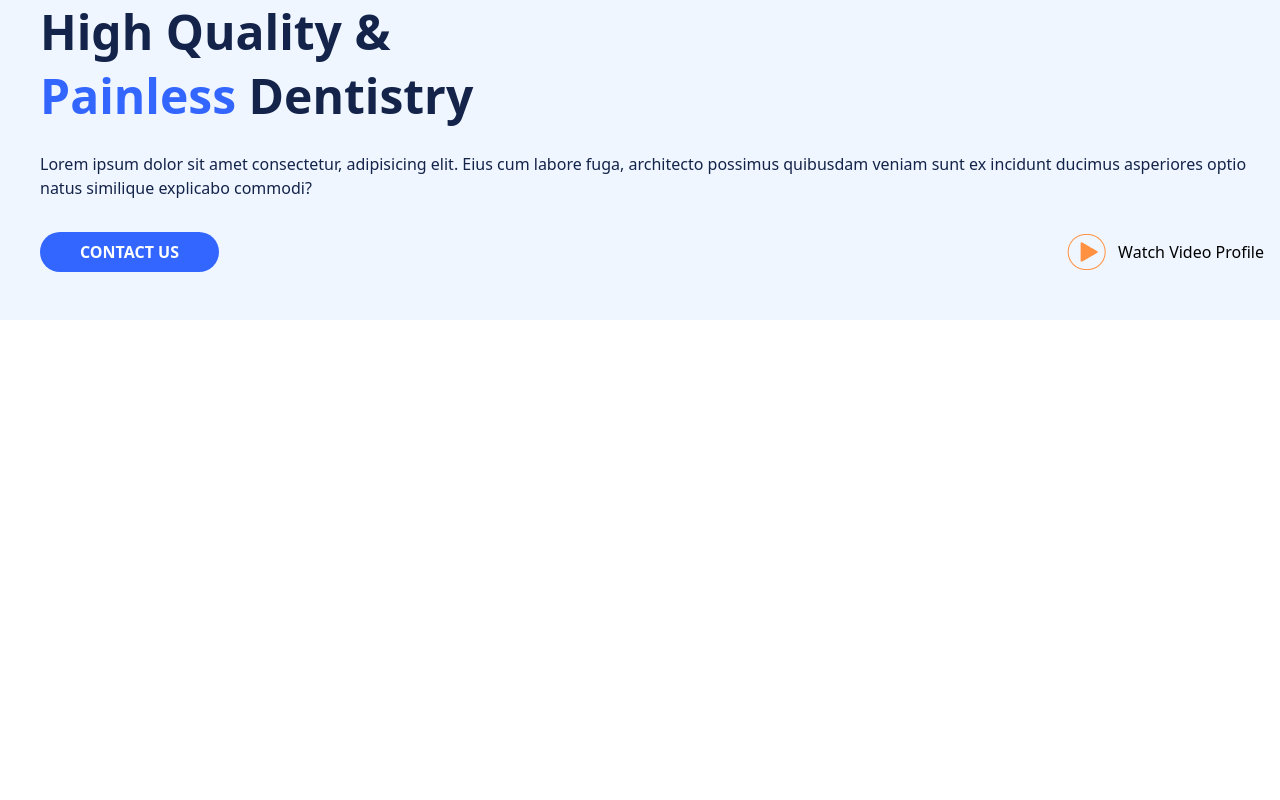
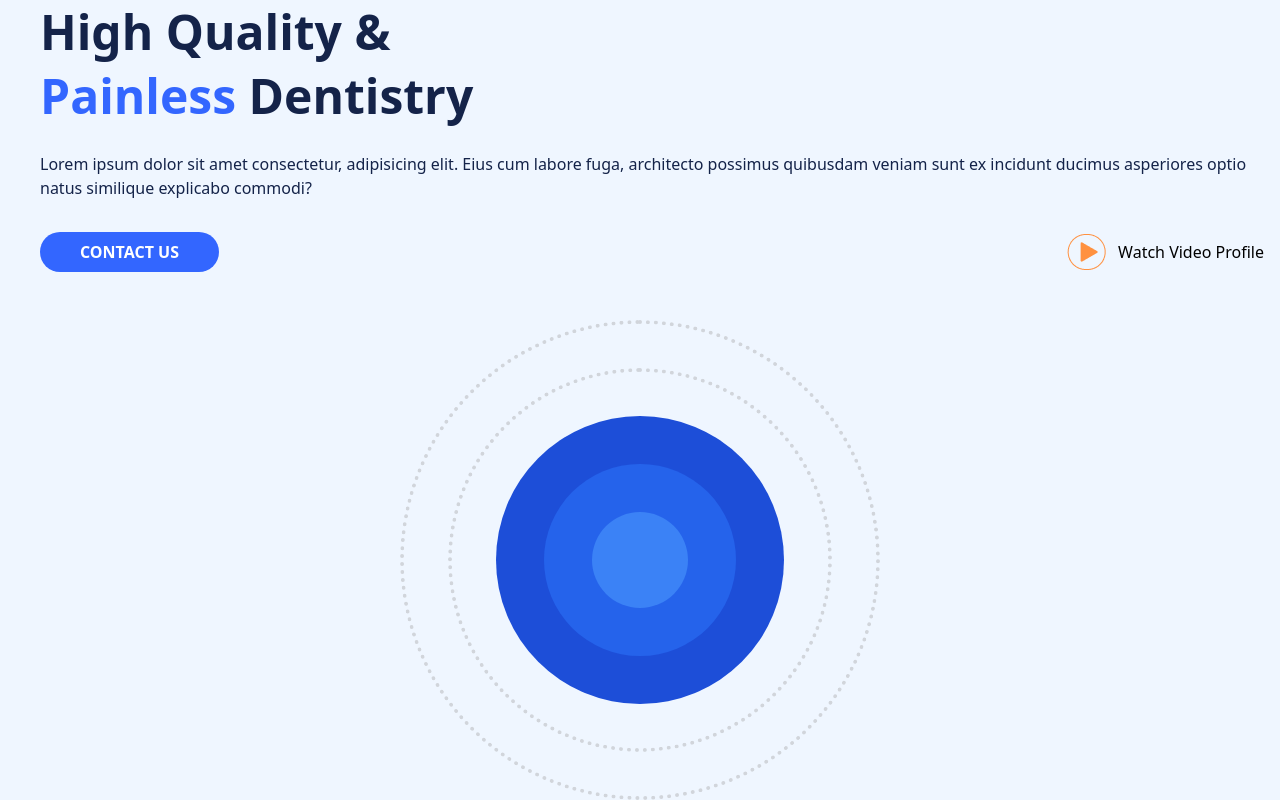
Before and after one commit to paul-murithi/frontEnd-projects, a React (Vite) app in the folder dentist-website-main/: page / in a window 1280 px wide. Shown: the part 326-1126 px from the top of the page. Before the commit the page ends 800 px from the top, so only its background shows below. Built offline with nearby package versions, Linux system fonts and the light colour scheme.

Commit message:
feat: potrait section blueprint

```diff
--- a/dentist-website-main/src/components/Hero/DoctorCard.jsx
+++ b/dentist-website-main/src/components/Hero/DoctorCard.jsx
@@ -1,7 +1,21 @@
 import React from "react";
 
 const DoctorCard = () => {
-  return <div>DoctorCard</div>;
+  return (
+    <div className="bg-background">
+      <div className="flex justify-center items-center">
+        <div className="w-[30rem] h-[30rem] rounded-full border-4 border-dotted border-gray-300 flex justify-center items-center">
+          <div className="w-[24rem] h-[24rem] rounded-full border-4 border-dotted border-gray-300 flex justify-center items-center">
+            <div className="w-[18rem] h-[18rem] rounded-full flex justify-center items-center bg-blue-700">
+              <div className="w-[12rem] h-[12rem] rounded-full flex justify-center items-center bg-blue-600">
+                <div className="w-[6rem] h-[6rem] rounded-full bg-blue-500"></div>
+              </div>
+            </div>
+          </div>
+        </div>
+      </div>
+    </div>
+  );
 };
 
 export default DoctorCard;
--- a/dentist-website-main/src/components/Hero/Hero.jsx
+++ b/dentist-website-main/src/components/Hero/Hero.jsx
@@ -9,6 +9,7 @@ const Hero = () => {
     <div className="bg-background">
       <HeroText />
       <CTAButton />
+      <DoctorCard />
     </div>
   );
 };
```
Also changed, not shown: dentist-website-main/src/assets/images/Item 01.png (added).
